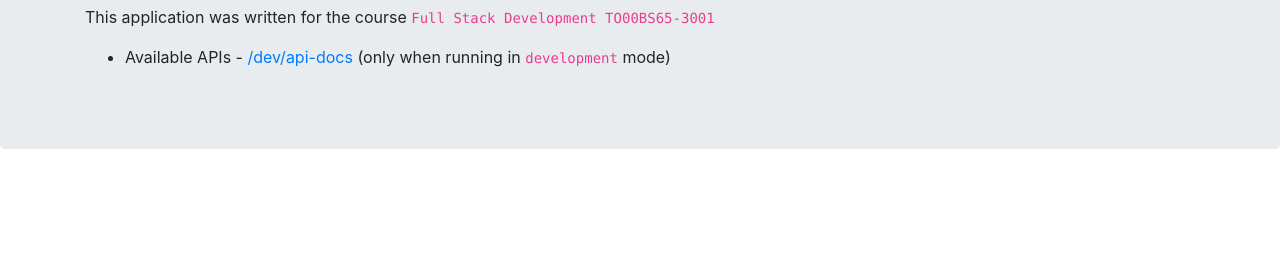
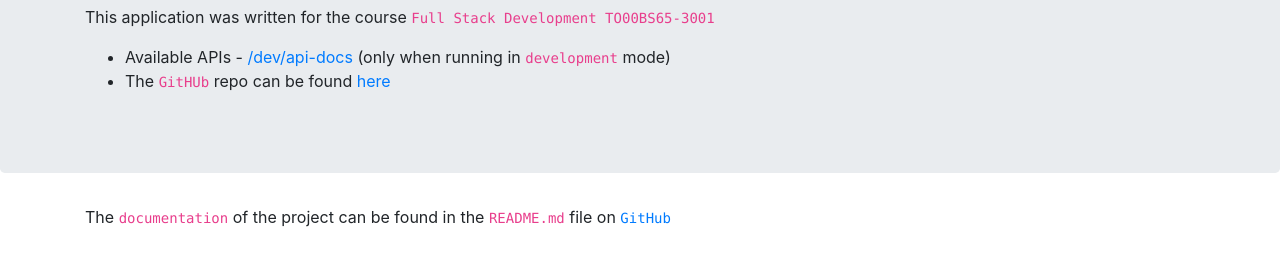
Before and after one commit to zilahir/TO00BS65-3001_3, a website: page src/public/index.html in a window 1280 px wide. Shown: the part 200-466 px from the top of the page. Drawn offline with nearby package versions, Linux system fonts and the light colour scheme.

Commit message:
little adjustments

```diff
--- a/src/public/index.html
+++ b/src/public/index.html
@@ -4,7 +4,7 @@
 <head>
   <meta charset="utf-8">
   <meta name="viewport" content="width=device-width, initial-scale=1, shrink-to-fit=no">
-  <title>TypeScript Express Boilerplate</title>
+  <title></title>
 
   <!-- Bootstrap core CSS -->
   <link rel="stylesheet" href="https://stackpath.bootstrapcdn.com/bootstrap/4.3.1/css/bootstrap.min.css"
@@ -46,8 +46,21 @@
               /dev/api-docs
             </a> (only when running in <code>development</code> mode)
           </li>
+          <li>
+            The <code>GitHUb</code> repo can be found
+            <a href="https://github.com/zilahir/TO00BS65-3001_3">
+              here
+            </a>
+          </li>
         </ul>
         <p>
+      </div>
+    </div>
+    <div>
+      <div class="container">
+        <p>
+          The <code>documentation</code> of the project can be found in the <code>README.md</code> file on <a href="https://github.com/zilahir/TO00BS65-3001_3"><code>GitHub</code></a>
+        </p>
       </div>
     </div>
   </main>
```
